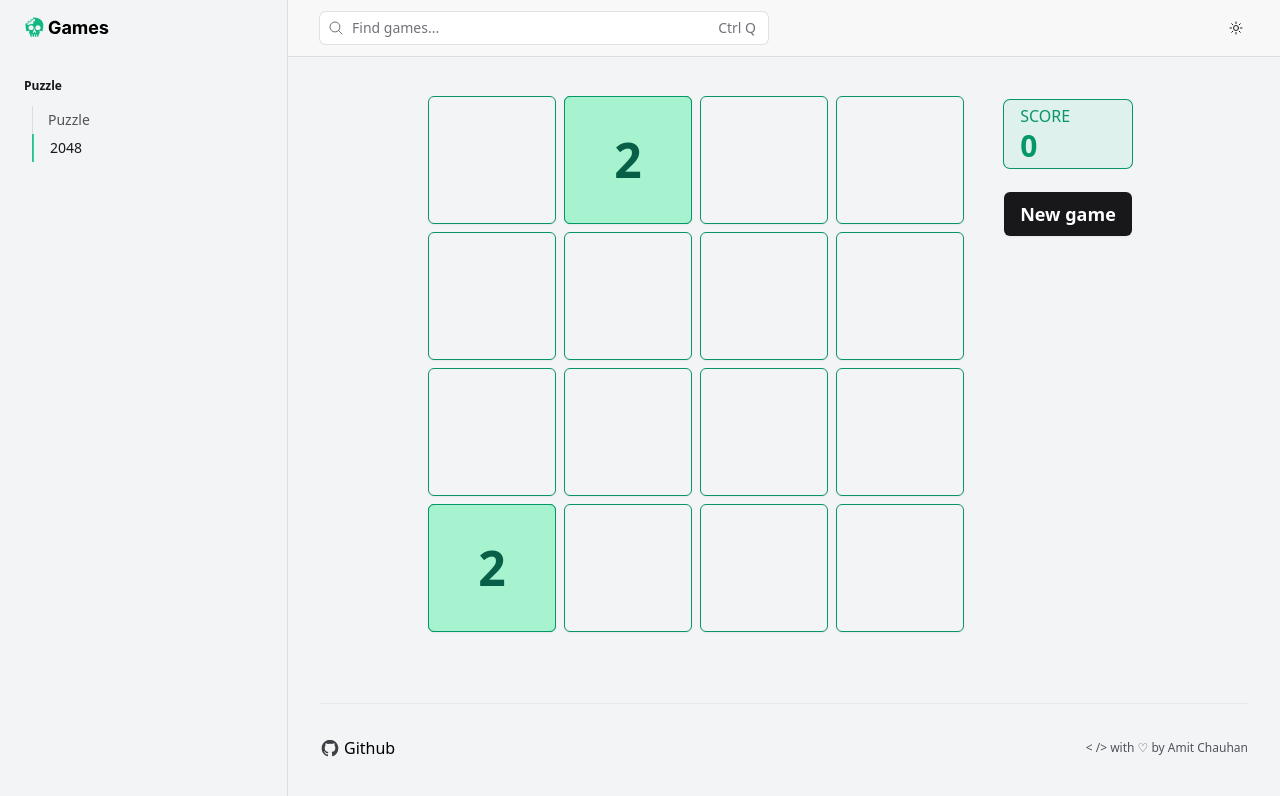
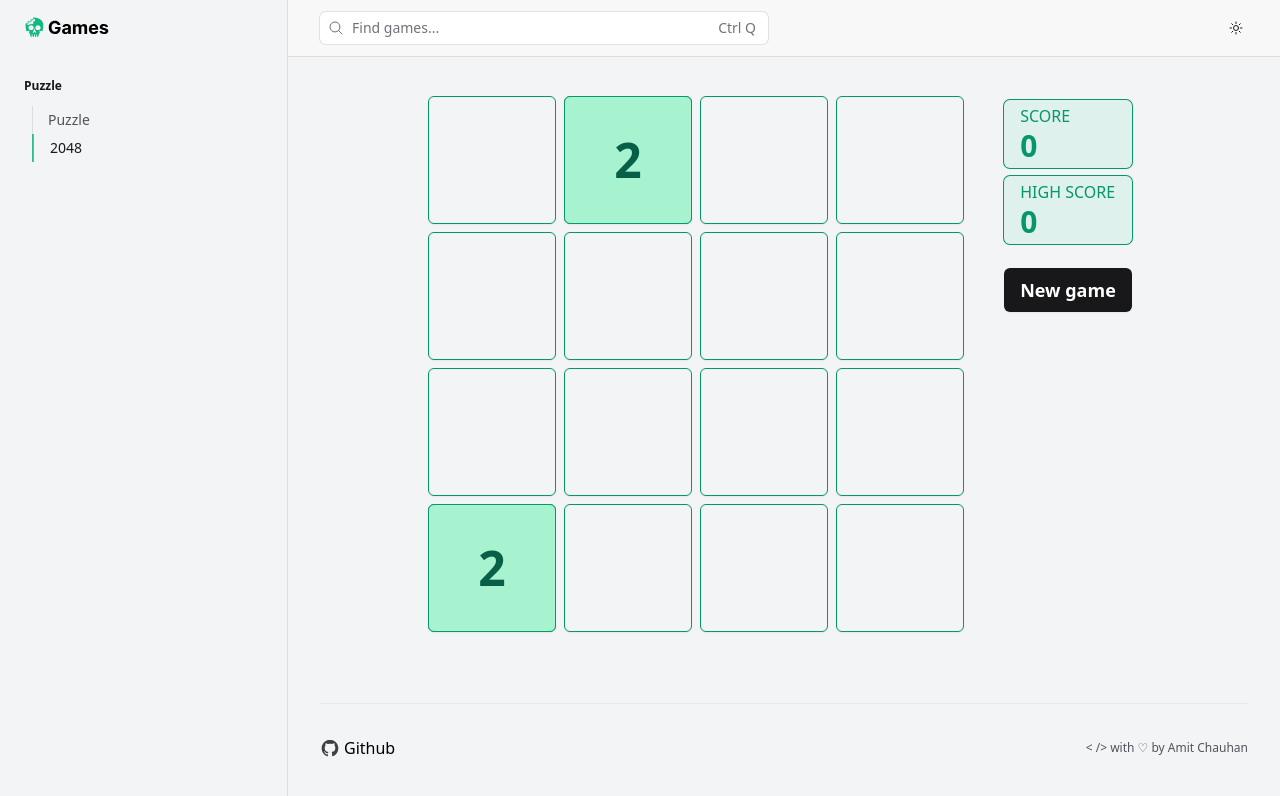
Before and after one commit to Legend0619/ManyGames, a React (Vite) app: page /2048 in a window 1280 px wide. Shown: the top 796 px of the page. Built offline with nearby package versions, Linux system fonts and the light colour scheme.

Commit message:
localstorge hook and all of its implementation

```diff
--- a/src/components/2048/GameBoard.tsx
+++ b/src/components/2048/GameBoard.tsx
@@ -5,6 +5,7 @@ import GameTile from "./GameTile";
 import GameDetails from "./GameDetails";
 import "../../styles/scss/2048.scss";
 import GameWonLostModal from "../GameWonLostModal";
+import useLocalStorage from "../../hooks/useLocalStorage";
 
 type GameBoardProps = {
   size?: number;
@@ -13,6 +14,10 @@ type GameBoardProps = {
 export default function GameBoard({ size = 4 }: GameBoardProps) {
   const [board, setBoard] = useState(new Board(size));
   const [openWonModal, setOpenWonModal] = useState<boolean>(true);
+  const [highScore, setHighScore] = useLocalStorage<number>(
+    "2048-highscore",
+    0
+  );
 
   const handleKeyDown = (event: KeyboardEvent) => {
     if (event.currentTarget !== document.activeElement) return;
@@ -49,6 +54,9 @@ export default function GameBoard({ size = 4 }: GameBoardProps) {
       default: {
         return;
       }
+    }
+    if (board.score > highScore) {
+      setHighScore(board.score);
     }
   };
 
@@ -94,7 +102,7 @@ export default function GameBoard({ size = 4 }: GameBoardProps) {
           closeModal={handleCloseWonModal}
           stats={{
             game: "2048",
-            isHighScore: true,
+            isHighScore: board.score > highScore ? true : false,
             score: board.score,
           }}
         />
@@ -121,7 +129,11 @@ export default function GameBoard({ size = 4 }: GameBoardProps) {
         <div className="flex flex-col gap-1 sm:gap-2">{cells}</div>
         {tiles}
       </div>
-      <GameDetails score={board.score} resetGame={handleResetGame} />
+      <GameDetails
+        score={board.score}
+        resetGame={handleResetGame}
+        highScore={highScore}
+      />
       {renderWonModal()}
     </div>
   );
--- a/src/components/2048/GameDetails.tsx
+++ b/src/components/2048/GameDetails.tsx
@@ -2,15 +2,24 @@ import { ArrowPathIcon } from "@heroicons/react/24/outline";
 
 type GameDetailProps = {
   score: number;
+  highScore: number;
   resetGame: () => void;
 };
 
 export default function GameDetails(props: GameDetailProps) {
   return (
     <div className="flex w-full flex-row justify-between gap-6 px-2 py-1 md:w-max md:flex-col">
-      <div className="inline rounded-md bg-emerald-400/10 px-4 py-1 text-emerald-600 ring-1 ring-emerald-600 dark:bg-emerald-400/10 dark:text-emerald-300 dark:ring-1 dark:ring-inset dark:ring-emerald-400/20">
-        <span className="text-xs sm:text-base">SCORE</span>
-        <p className="text-base font-semibold sm:text-3xl">{props.score}</p>
+      <div className="flex flex-row gap-2 md:flex-col">
+        <div className="inline rounded-md bg-emerald-400/10 px-4 py-1 text-emerald-600 ring-1 ring-emerald-600 dark:bg-emerald-400/10 dark:text-emerald-300 dark:ring-1 dark:ring-inset dark:ring-emerald-400/20">
+          <span className="text-xs sm:text-base">SCORE</span>
+          <p className="text-base font-semibold sm:text-3xl">{props.score}</p>
+        </div>
+        <div className="inline rounded-md bg-emerald-400/10 px-4 py-1 text-emerald-600 ring-1 ring-emerald-600 dark:bg-emerald-400/10 dark:text-emerald-300 dark:ring-1 dark:ring-inset dark:ring-emerald-400/20">
+          <span className="text-xs sm:text-base">HIGH SCORE</span>
+          <p className="text-base font-semibold sm:text-3xl">
+            {props.highScore}
+          </p>
+        </div>
       </div>
       <div>
         <button
--- a/src/components/slidePuzzle/GameBoard.tsx
+++ b/src/components/slidePuzzle/GameBoard.tsx
@@ -5,6 +5,7 @@ import {
 } from "@heroicons/react/24/outline";
 import { useEffect, useRef, useState } from "react";
 import useEvent from "../../hooks/useEvent";
+import useLocalStorage from "../../hooks/useLocalStorage";
 import { classNames } from "../../utility/css";
 import { splitImageToTiles, verifyImageUrl } from "../../utility/image";
 import GameWonLostModal from "../GameWonLostModal";
@@ -16,11 +17,15 @@ export interface IPuzzleProps {}
 
 export default function SlidePuzzleBoard(props: IPuzzleProps) {
   const canvasRef = useRef<HTMLCanvasElement>(null);
+  const refLoadingError = useRef<HTMLElement>(null);
 
-  const [boardTileDimenstion, setBoardTileDimension] = useState({
+  const [boardTileDimenstion, setBoardTileDimension] = useLocalStorage(
+    "slidingpuzzle-boardsize",
+    {
       col: 7,
       row: 5,
-  });
+    }
+  );
   const [board, setBoard] = useState(
     new GameBoard(boardTileDimenstion.col, boardTileDimenstion.row)
   );
@@ -30,6 +35,10 @@ export default function SlidePuzzleBoard(props: IPuzzleProps) {
   const [openPreviewModal, setOpenPreviewModal] = useState<boolean>(false);
   const [openWonModal, setOpenWonModal] = useState<boolean>(true);
   const [loadingBoard, setLoadingBoard] = useState<boolean>(true);
+  const [lowestMoves, setLowestMoves] = useLocalStorage<number>(
+    "slidepuzzle-lowestmoves",
+    0
+  );
 
   useEffect(() => {
     setLoadingBoard(true);
@@ -44,6 +53,15 @@ export default function SlidePuzzleBoard(props: IPuzzleProps) {
           boardTileDimenstion.col
         );
         setImageTiles(tileImages);
+      } else {
+        if (refLoadingError.current) {
+          refLoadingError.current.innerHTML =
+            "Error! Check Internet connection or reload page";
+          refLoadingError.current.style.color = "red";
+          refLoadingError.current.previousElementSibling?.classList.toggle(
+            "hidden"
+          );
+        }
       }
       setLoadingBoard(!valid);
     }
@@ -113,6 +131,9 @@ export default function SlidePuzzleBoard(props: IPuzzleProps) {
     setOpenWonModal(false);
     handleResetGame();
     setOpenWonModal(true);
+    if (board.movesCount < lowestMoves || lowestMoves === 0) {
+      setLowestMoves(board.movesCount);
+    }
   };
 
   const renderWonModal = () => {
@@ -124,7 +145,7 @@ export default function SlidePuzzleBoard(props: IPuzzleProps) {
           closeModal={handleCloseWonModal}
           stats={{
             game: "slidePuzzle",
-            isLowestScore: true,
+            isLowestScore: board.movesCount < lowestMoves ? true : false,
             totalMoves: board.movesCount,
             row: boardTileDimenstion.row,
             col: boardTileDimenstion.col,
@@ -141,13 +162,15 @@ export default function SlidePuzzleBoard(props: IPuzzleProps) {
         {loadingBoard && (
           <div className="flex w-full max-w-3xl items-center justify-center gap-2 text-zinc-900 dark:text-emerald-400">
             <ArrowPathIcon className="h-6 w-6 animate-spin stroke-zinc-900 dark:stroke-emerald-400" />
-            <h1 className="text-2xl">Building board...</h1>
+            <span ref={refLoadingError} className="text-2xl">
+              Building board...
+            </span>
           </div>
         )}
         {!loadingBoard && (
           <div
             className={classNames(
-              board.hasWon() ? "" : "gap-0.5 md:gap-1",
+              board.hasWon() ? "" : "gap-1",
               "grid w-full max-w-3xl select-none rounded-md bg-zinc-900 p-1 dark:bg-emerald-800"
             )}
             style={{
@@ -182,29 +205,37 @@ export default function SlidePuzzleBoard(props: IPuzzleProps) {
           </div>
         )}
         <div className="flex w-full items-center justify-between gap-4 lg:w-auto lg:flex-col">
+          <div className="flex flex-row gap-2 lg:flex-col">
             <div className="inline rounded-md bg-emerald-400/10 px-4 py-1 text-emerald-600 ring-1 ring-emerald-600 dark:bg-emerald-400/10 dark:text-emerald-300 dark:ring-1 dark:ring-inset dark:ring-emerald-400/20 lg:w-full">
               <span className="text-xs sm:text-base">Moves</span>
               <p className="text-base font-semibold sm:text-3xl">
                 {board.movesCount}
               </p>
             </div>
-          <div className="flex items-center gap-2 lg:flex-col">
+            <div className="inline rounded-md bg-emerald-400/10 px-4 py-1 text-emerald-600 ring-1 ring-emerald-600 dark:bg-emerald-400/10 dark:text-emerald-300 dark:ring-1 dark:ring-inset dark:ring-emerald-400/20">
+              <span className="text-xs sm:text-base">LOWEST MOVES</span>
+              <p className="text-base font-semibold sm:text-3xl">
+                {lowestMoves}
+              </p>
+            </div>
+          </div>
+          <div className="flex w-auto items-center gap-2 lg:w-full lg:flex-col">
             <button
-              className="w-full rounded-md bg-emerald-400/10 p-2 text-base font-semibold ring-1 ring-emerald-600 dark:bg-emerald-400/10 dark:ring-1 dark:ring-inset dark:ring-emerald-400/20 sm:px-4 lg:text-lg"
+              className="rounded-md bg-zinc-900 p-2 shadow-sm transition-colors duration-100 ease-in hover:bg-zinc-700 dark:bg-emerald-400 dark:ring-1 dark:ring-inset dark:ring-emerald-400/20 dark:hover:bg-emerald-400/80 dark:hover:ring-emerald-400 sm:px-4 lg:w-full"
               onClick={() => setOpenPreviewModal((prev) => !prev)}
             >
-              <span className="hidden text-base font-semibold text-emerald-600 dark:text-emerald-300 sm:block lg:text-lg">
+              <span className="hidden text-base font-semibold text-white dark:text-zinc-900 sm:block lg:text-lg">
                 {openPreviewModal ? "Hide" : "Preview"}
               </span>
               {openPreviewModal ? (
-                <EyeSlashIcon className="block h-6 w-6 stroke-emerald-600 dark:stroke-emerald-400 sm:hidden" />
+                <EyeSlashIcon className="block h-6 w-6 stroke-white dark:stroke-zinc-900 sm:hidden" />
               ) : (
-                <EyeIcon className="block h-6 w-6 stroke-emerald-600 dark:stroke-emerald-400 sm:hidden" />
+                <EyeIcon className="block h-6 w-6 stroke-white dark:stroke-zinc-900 sm:hidden" />
               )}
             </button>
 
             <button
-              className="rounded-md bg-zinc-900 p-2 shadow-sm transition-colors duration-100 ease-in hover:bg-zinc-700 dark:bg-emerald-400 dark:ring-1 dark:ring-inset  dark:ring-emerald-400/20 dark:hover:bg-emerald-400/80 dark:hover:ring-emerald-400 sm:px-4 lg:w-full "
+              className="rounded-md bg-zinc-900 p-2 shadow-sm transition-colors duration-100 ease-in hover:bg-zinc-700 dark:bg-emerald-400 dark:ring-1 dark:ring-inset dark:ring-emerald-400/20 dark:hover:bg-emerald-400/80 dark:hover:ring-emerald-400 sm:px-4 lg:w-full"
               onClick={handleResetGame}
             >
               <span className="hidden text-base font-semibold text-white dark:text-zinc-900 sm:block lg:text-lg">
@@ -214,7 +245,7 @@ export default function SlidePuzzleBoard(props: IPuzzleProps) {
             </button>
 
             <button
-              className="rounded-md bg-zinc-900 p-2 shadow-sm transition-colors duration-100 ease-in hover:bg-zinc-700 dark:bg-emerald-400 dark:ring-1  dark:ring-inset dark:ring-emerald-400/20 dark:hover:bg-emerald-400/80 dark:hover:ring-emerald-400 sm:px-4"
+              className="rounded-md bg-zinc-900 p-2 shadow-sm transition-colors duration-100 ease-in hover:bg-zinc-700 dark:bg-emerald-400 dark:ring-1 dark:ring-inset dark:ring-emerald-400/20 dark:hover:bg-emerald-400/80 dark:hover:ring-emerald-400 sm:px-4 lg:w-full"
               onClick={() => setOpenSettingModal(true)}
             >
               <span className="text-base font-semibold text-white dark:text-zinc-900 lg:text-lg">
--- a/src/components/slidePuzzle/SettingModal.tsx
+++ b/src/components/slidePuzzle/SettingModal.tsx
@@ -112,7 +112,7 @@ export function SlidePuzzleSettingModal(props: ISlidePuzzleSettingModalProps) {
                   <input
                     type="range"
                     min={3}
-                    max={10}
+                    max={7}
                     value={puzzleCol}
                     onChange={(e) => setPuzzleCol(parseInt(e.target.value))}
                     className="accent-emerald-500"
@@ -126,7 +126,7 @@ export function SlidePuzzleSettingModal(props: ISlidePuzzleSettingModalProps) {
                   <input
                     type="range"
                     min={3}
-                    max={10}
+                    max={7}
                     value={puzzleRow}
                     onChange={(e) => setPuzzleRow(parseInt(e.target.value))}
                     className="accent-emerald-500"
--- /dev/null
+++ b/src/hooks/useLocalStorage.tsx
@@ -0,0 +1,48 @@
+import {
+  Dispatch,
+  SetStateAction,
+  useCallback,
+  useEffect,
+  useState,
+} from "react";
+
+type setValue<T> = Dispatch<SetStateAction<T>>;
+
+export default function useLocalStorage<T>(
+  key: string,
+  initialValue: T
+): [T, setValue<T>] {
+  const readValue = useCallback((): T => {
+    try {
+      const item = localStorage.getItem(key);
+      return item ? (JSON.parse(item) as T) : initialValue;
+    } catch (error) {
+      console.warn(`Error reading localstorage item with key ${key}:  `, error);
+      return initialValue;
+    }
+  }, [initialValue, key]);
+
+  const [storedValue, setStoredValue] = useState<T>(readValue);
+
+  const setValue: setValue<T> = useCallback(
+    (value) => {
+      try {
+        const newValue = value instanceof Function ? value(storedValue) : value;
+        localStorage.setItem(key, JSON.stringify(newValue));
+        setStoredValue(newValue);
+      } catch (error) {
+        console.warn(
+          `Error setting localstorage item with key: ${key}: `,
+          error
+        );
+      }
+    },
+    [storedValue]
+  );
+
+  useEffect(() => {
+    setStoredValue(readValue);
+  }, []);
+
+  return [storedValue, setValue];
+}
```
Also changed, not shown: src/components/GameWonLostModal.tsx (+4 -4 lines), src/layout/components/SignIn.tsx (deleted, +0 -12 lines), src/layout/components/ThemeSwitchButton.tsx (+5 -9 lines). Lines whose indentation alone changed are shown as unchanged.
